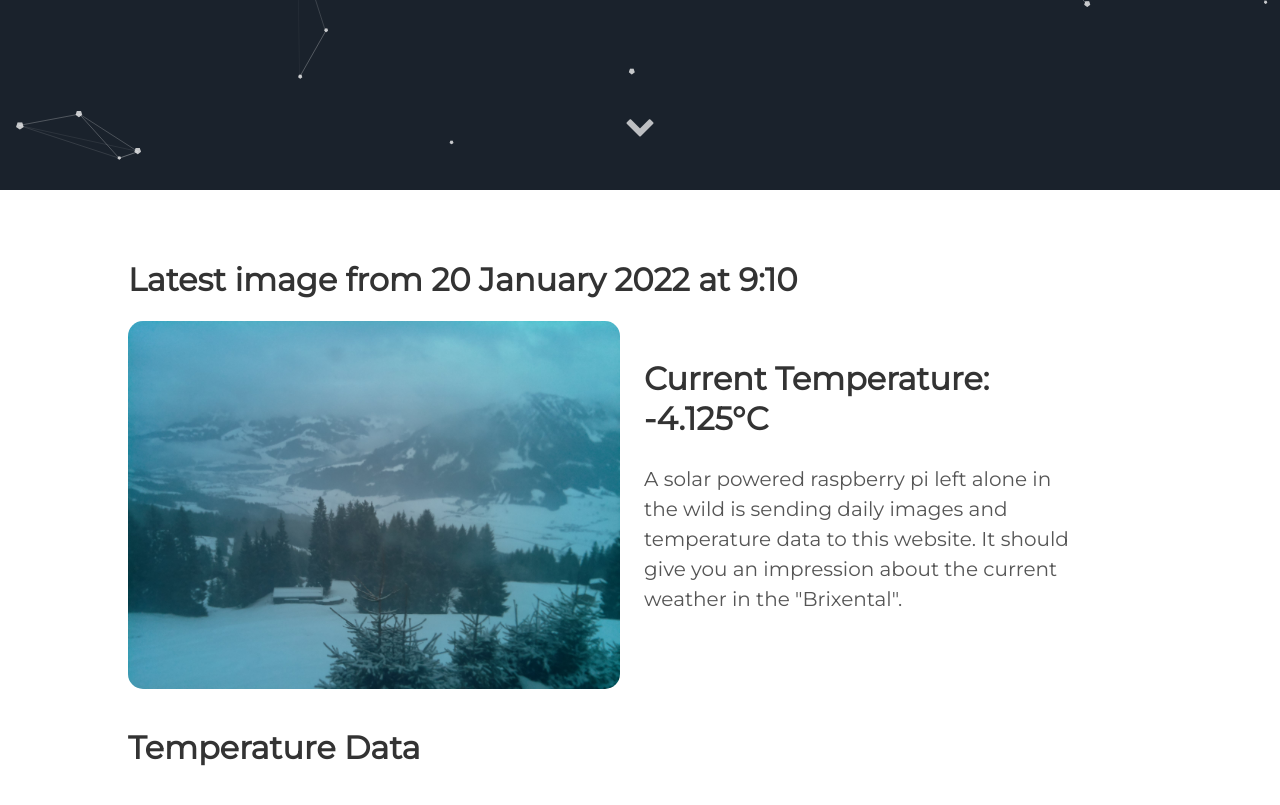
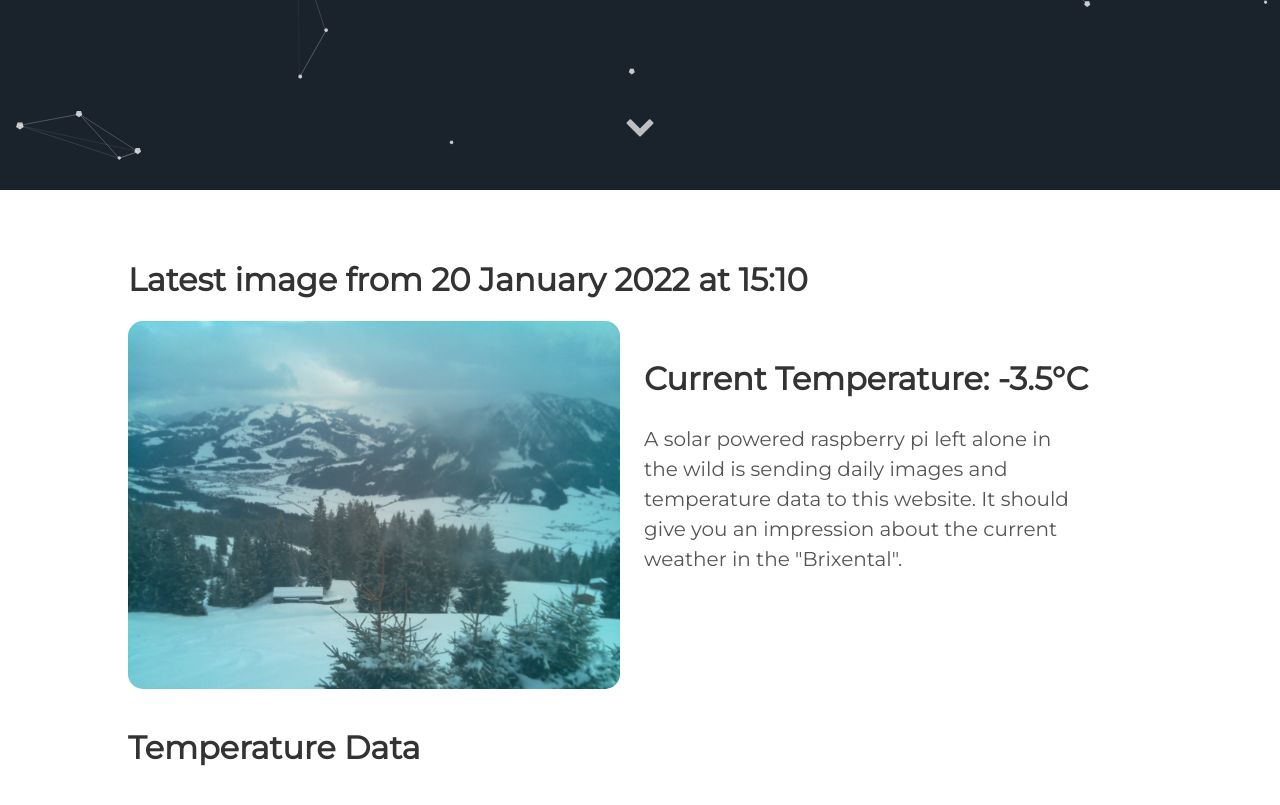
Before and after one commit to vektorious/vektorious.github.io, a Jekyll site: the page built from resources/huette.md, in a window 1280 px wide and 900 px high, scrolled down 710 px. Shown: the top 805 px of the window. Built offline with Jekyll 4.4.1, drawn with Linux system fonts in a browser that asks for light colours.

Commit message:
I'm a bot beep boop

```diff
--- a/resources/huette.md
+++ b/resources/huette.md
@@ -6,13 +6,13 @@ image: '/assets/img/'
 description: 'Live image from the Austrian alps'
 twitter_text: ' '
 ---
-## Latest image from 20 January 2022 at  9:10
+## Latest image from 20 January 2022 at 15:10
 <div class="huette">
   <div class="huette-image">
     <img src="{{ "/assets/img/huette.jpg" | prepend: site.baseurl }}">
   </div>
   <div class="huette-text">
-        <h2>Current Temperature: -4.125°C</h2>
+        <h2>Current Temperature: -3.5°C</h2>
         <p>A solar powered raspberry pi left alone in the wild is sending daily images and temperature data to this website. It should give you an impression about the current weather in the "Brixental".</p>
 
   </div>
```
Also changed, not shown: rpi-script/2022-01-20_150931.txt (renamed from rpi-script/2022-01-20_090932.txt, +5 -5 lines), rpi-script/huette.md (+2 -2 lines), assets/img/huette.jpg, assets/img/temp_plot.png, rpi-script/temp_plot.png, 1 other file.
